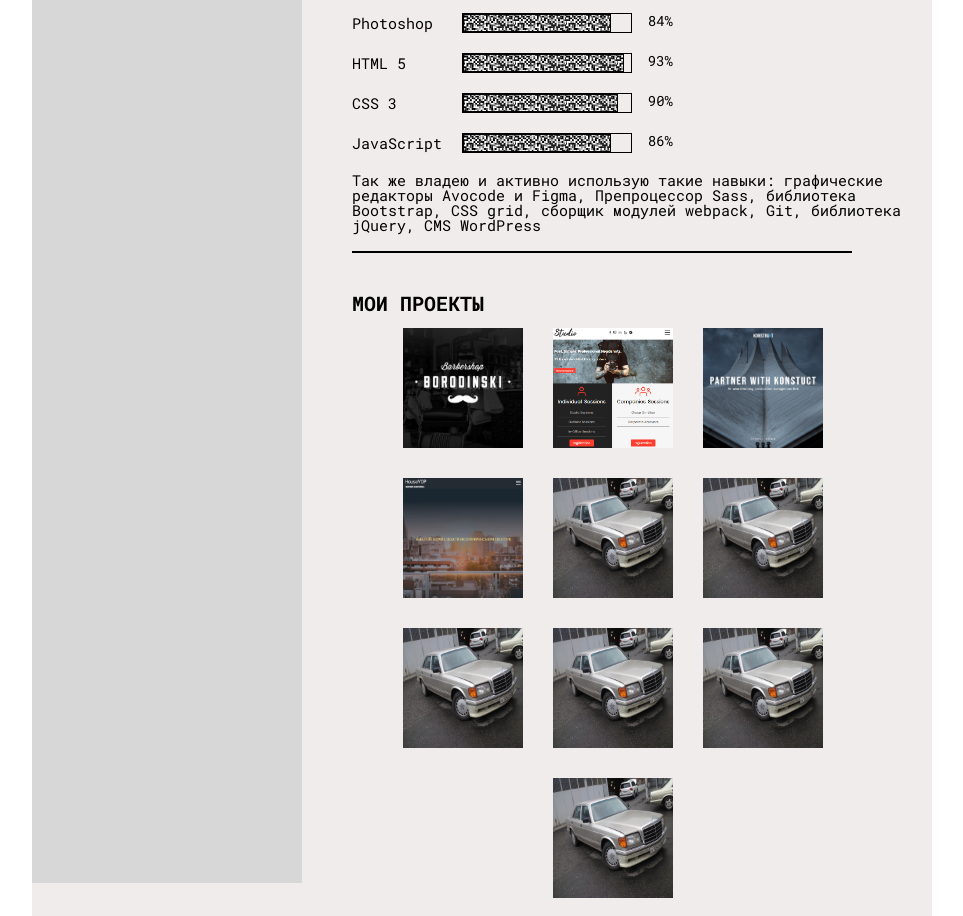
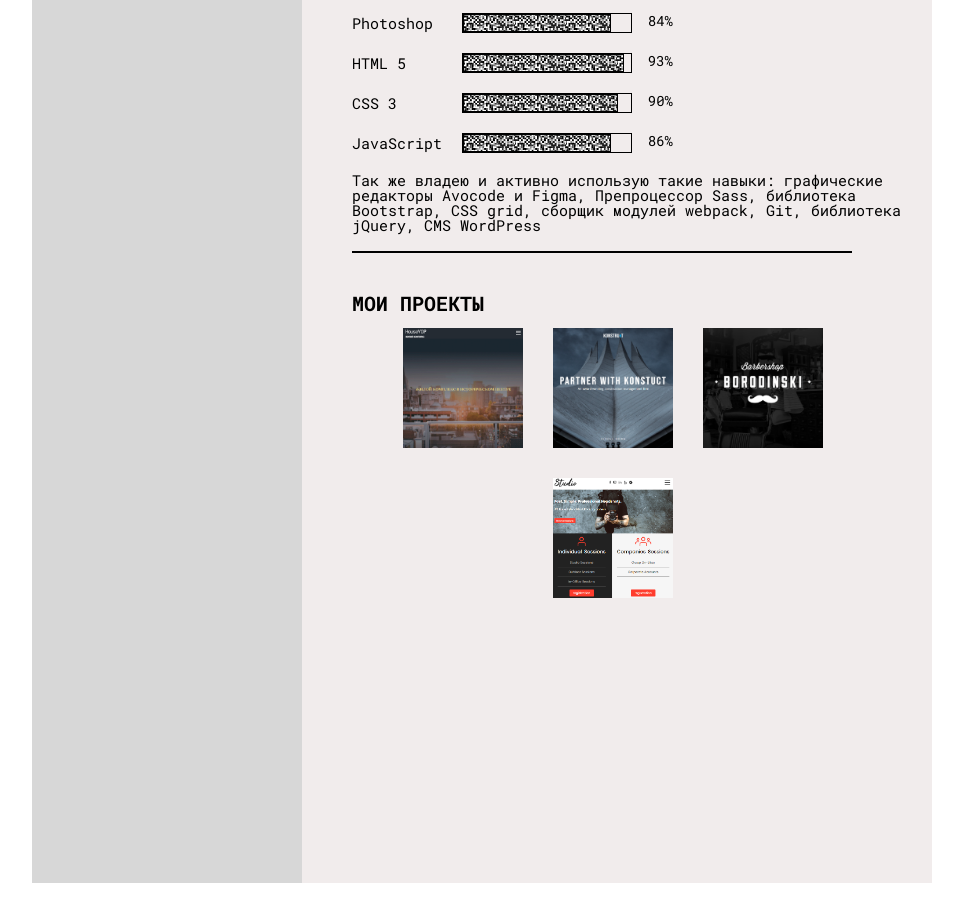
Before and after one commit to yurii-donnikov/resume_rus, a website: page index.html in a window 1280 px wide. Shown: the part 617-1533 px from the top of the page, without its empty margins (158-1121 px from the left). After the commit the page ends 1500 px from the top, so only its background shows below. Drawn offline with Linux system fonts and the light colour scheme.

Commit message:
21.04 commit

```diff
--- a/index.html
+++ b/index.html
@@ -81,8 +81,8 @@
             <a target="_blank" href="https://www.instagram.com/donnikov01/"><img src="./images/icon-inst.png" alt="">
               <p>donnikov01</p>
             </a>
-            <a target="_blank" href="https://www.facebook.com/"><img src="./images/icon-fbk.png" alt="">
-              <p>facebook.com</p>
+            <a target="_blank" href="https://www.facebook.com/donnikrvav"><img src="./images/icon-fbk.png" alt="">
+              <p>donnikrvav</p>
             </a>
             <a target="_blank" href="https://github.com/yurii-donnikov"><img src="./images/icon-git.png" alt="">
               <p>yurii-donnikov</p>
@@ -162,16 +162,13 @@
         <section class="myWorking">
           <h2>МОИ ПРОЕКТЫ</h2>
           <div>
+            <a target="_blank" href="https://yurii-donnikov.github.io/HouseVop_project/"><img src="./images/project_HouseVop.png" alt=""></a>
+            <a target="_blank" href="https://yurii-donnikov.github.io/project_construct/"><img src="./images/project_construct.png" alt=""></a>
             <a target="_blank" href="https://yurii-donnikov.github.io/BarbershopMain/"><img src="./images/work1.png" alt=""></a>
             <a target="_blank" href="https://yurii-donnikov.github.io/PhotoStudio/"><img src="./images/photoStudio.png" alt=""></a>
-            <a target="_blank" href="https://yurii-donnikov.github.io/project_construct/"><img src="./images/project_construct.png" alt=""></a>
-            <a target="_blank" href="https://yurii-donnikov.github.io/HouseVop_project/"><img src="./images/project_HouseVop.png" alt=""></a>
-            <a href=""><img src="./images/auto.jpg" alt=""></a>
-            <a href=""><img src="./images/auto.jpg" alt=""></a>
-            <a href=""><img src="./images/auto.jpg" alt=""></a>
-            <a href=""><img src="./images/auto.jpg" alt=""></a>
-            <a href=""><img src="./images/auto.jpg" alt=""></a>
-            <a href=""><img src="./images/auto.jpg" alt=""></a>
+
+
+
           </div>
         </section>
       </div>
```
